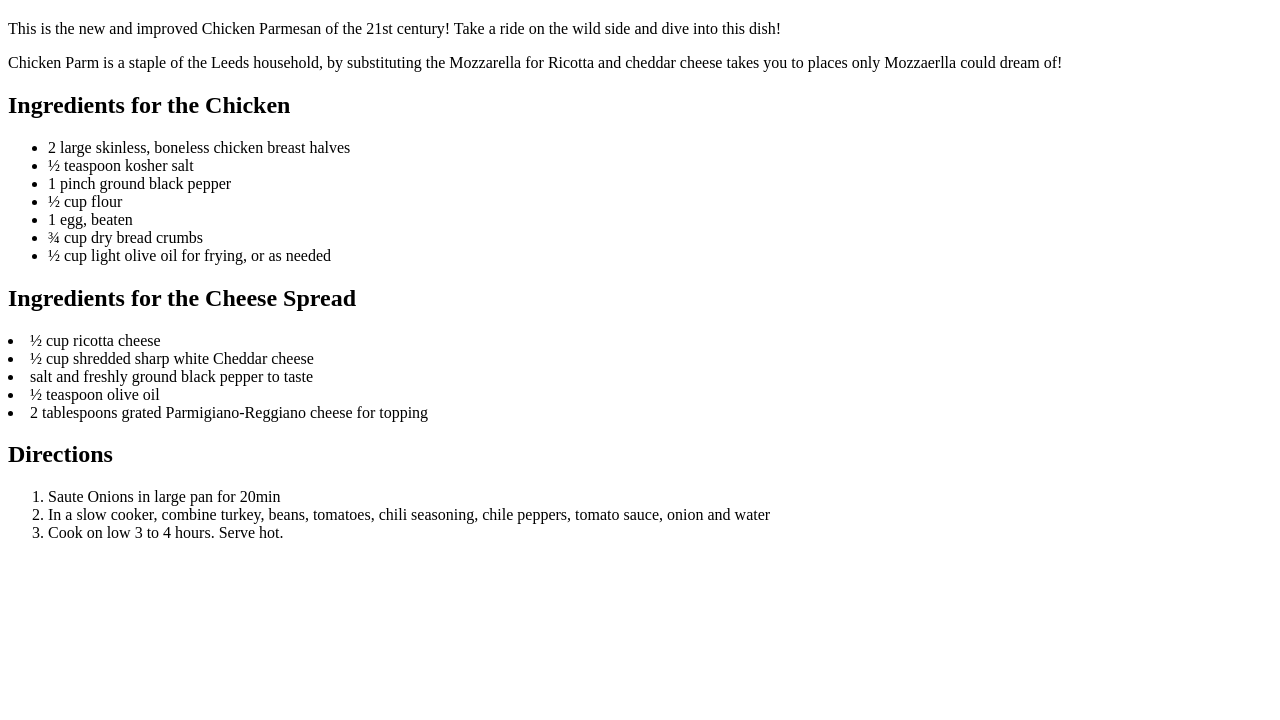
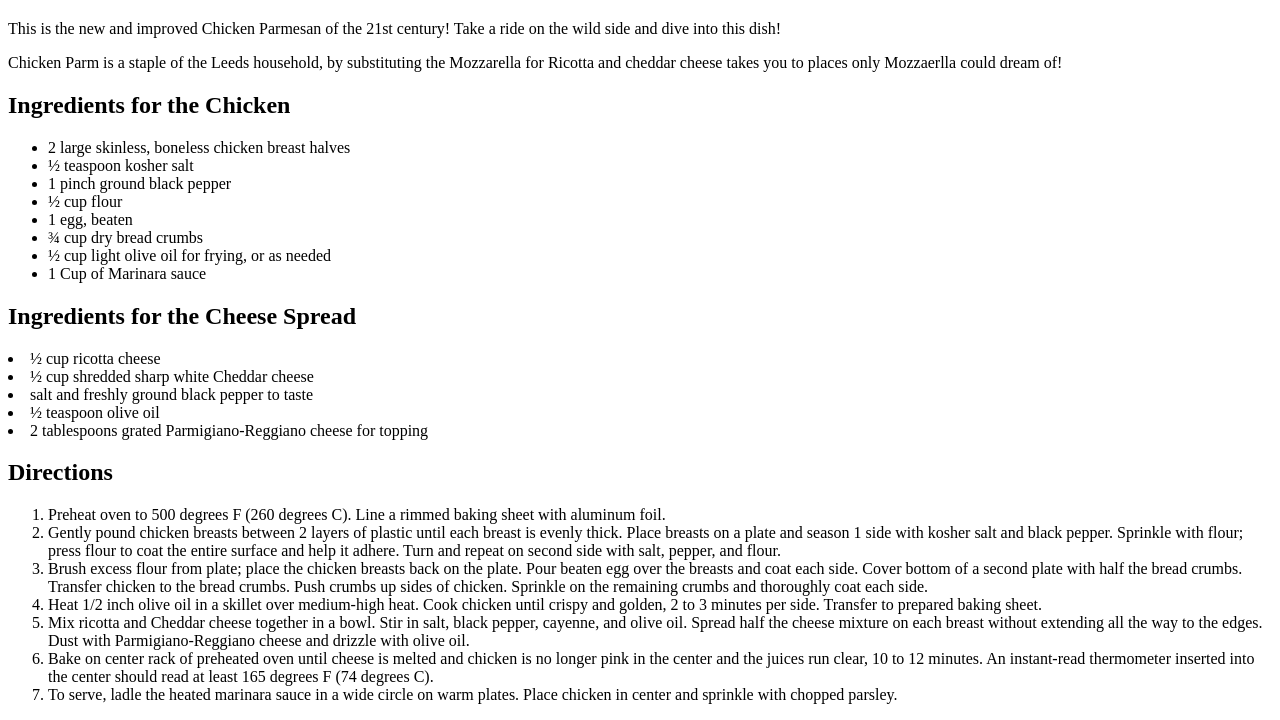
Before and after one commit to MrLeeds/odin-recipes, a plain HTML site: page recipes/Chicken_parm.html in a window 1280 px wide. Shown: the part 542-1262 px from the top of the page. Before the commit the page ends 1100 px from the top, so only its background shows below. Drawn offline with Linux system fonts and the light colour scheme.

Commit message:
Added a link from index to chicken parm, added directions to chicken parm

```diff
--- a/recipes/Chicken_parm.html
+++ b/recipes/Chicken_parm.html
@@ -21,6 +21,7 @@
       <li>1 egg, beaten</li>
       <li>¾ cup dry bread crumbs </li>
       <li>½ cup light olive oil for frying, or as needed</li>
+      <li>1 Cup of Marinara sauce</li>
     </ul>
 
     <p><h2><strong>Ingredients for the Cheese Spread</strong></h2></p>
@@ -33,10 +34,13 @@
 
     <p><h2><strong>Directions</strong></h2></p>
     <ol>
-      <li>Saute Onions in large pan for 20min</li>
-      <li>In a slow cooker, combine turkey, beans, tomatoes, chili seasoning, chile peppers, tomato sauce, onion and water</li>
-      <li>Cook on low 3 to 4 hours. Serve hot.</li>
-
+      <li>Preheat oven to 500 degrees F (260 degrees C). Line a rimmed baking sheet with aluminum foil.</li>
+      <li>Gently pound chicken breasts between 2 layers of plastic until each breast is evenly thick. Place breasts on a plate and season 1 side with kosher salt and black pepper. Sprinkle with flour; press flour to coat the entire surface and help it adhere. Turn and repeat on second side with salt, pepper, and flour. </li>
+      <li>Brush excess flour from plate; place the chicken breasts back on the plate. Pour beaten egg over the breasts and coat each side. Cover bottom of a second plate with half the bread crumbs. Transfer chicken to the bread crumbs. Push crumbs up sides of chicken. Sprinkle on the remaining crumbs and thoroughly coat each side.</li>
+<li>Heat 1/2 inch olive oil in a skillet over medium-high heat. Cook chicken until crispy and golden, 2 to 3 minutes per side. Transfer to prepared baking sheet.</li>
+<li>Mix ricotta and Cheddar cheese together in a bowl. Stir in salt, black pepper, cayenne, and olive oil. Spread half the cheese mixture on each breast without extending all the way to the edges. Dust with Parmigiano-Reggiano cheese and drizzle with olive oil.</li>
+<li>Bake on center rack of preheated oven until cheese is melted and chicken is no longer pink in the center and the juices run clear, 10 to 12 minutes. An instant-read thermometer inserted into the center should read at least 165 degrees F (74 degrees C).</li>
+<li>To serve, ladle the heated marinara sauce in a wide circle on warm plates. Place chicken in center and sprinkle with chopped parsley.</li>
 
     </ol>
   </body>
```
Also changed, not shown: index.html (+2 -1 lines).
